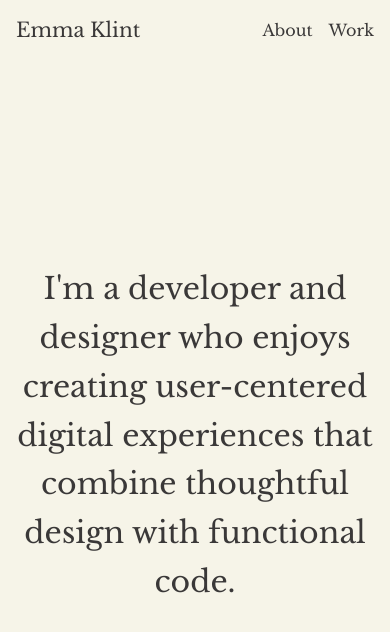
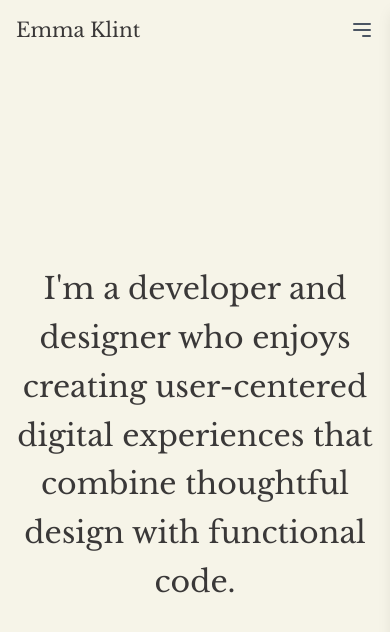
Before and after one commit to emmaklint/portfolio, a Next.js app: page / in a window 390 px wide. Shown: the top 632 px of the page. Built offline with nearby package versions, Linux system fonts and the light colour scheme.

Commit message:
mobile drawer menu

```diff
--- a/src/components/Navbar.js
+++ b/src/components/Navbar.js
@@ -2,30 +2,94 @@
 
 import Link from "next/link";
 import { usePathname } from "next/navigation";
+import { useState } from "react";
 
-const NavLink = ({ href, children }) => {
+const NavLink = ({ href, children, onClick }) => {
   const pathname = usePathname();
   const isActive = pathname === href;
 
   return (
     <Link
       href={href}
-      className={`font-serif hover:text-orange-700 text-base md:text-2xl ${
+      className={`font-serif hover:text-orange-700 text-4xl md:text-2xl ${
         isActive ? "text-decoration-line: underline underline-offset-8" : ""
       }`}
+      onClick={onClick}
     >
       {children}
     </Link>
   );
 };
+
+const DrawerMenu = ({ isOpen, onClose }) => {
+  return (
+    <div
+      className={`fixed inset-y-0 right-0 z-50 w-full bg-white shadow-lg transform ${
+        isOpen ? "translate-x-0" : "translate-x-full"
+      } transition-transform duration-300 ease-in-out`}
+    >
+      <div className="relative p-4 h-full flex flex-col justify-center">
+        <Link
+          href="/"
+          className="text-xl md:text-3xl font-serif absolute top-4 left-4"
+          onClick={onClose}
+        >
+          Emma Klint
+        </Link>
+        <button
+          onClick={onClose}
+          className="absolute top-4 right-4 text-gray-600 hover:text-gray-800"
+          aria-label="Close menu"
+        >
+          <svg
+            className="w-6 h-6"
+            fill="none"
+            stroke="currentColor"
+            viewBox="0 0 24 24"
+            xmlns="http://www.w3.org/2000/svg"
+          >
+            <path
+              strokeLinecap="round"
+              strokeLinejoin="round"
+              strokeWidth={2}
+              d="M6 18L18 6M6 6l12 12"
+            />
+          </svg>
+        </button>
+        <ul className="flex flex-col items-center justify-center space-y-6">
+          <li>
+            <NavLink href="/about" onClick={onClose}>
+              About
+            </NavLink>
+          </li>
+          <li>
+            <NavLink href="/work" onClick={onClose}>
+              Work
+            </NavLink>
+          </li>
+          {/* <li>
+            <NavLink href="/blog" onClick={onClose}>Blog</NavLink>
+          </li> */}
+        </ul>
+      </div>
+    </div>
+  );
+};
+
 const Navbar = () => {
+  const [isDrawerOpen, setIsDrawerOpen] = useState(false);
+
+  const toggleDrawer = () => {
+    setIsDrawerOpen(!isDrawerOpen);
+  };
+
   return (
-    <nav>
-      <div className="max-w-screen-xl flex flex-wrap items-center justify-between mx-auto p-4">
+    <nav className="w-full">
+      <div className="max-w-screen-xl flex items-center justify-between mx-auto p-4">
         <Link href="/" className="text-xl md:text-3xl font-serif">
           Emma Klint
         </Link>
-        <ul className="flex space-x-4">
+        <ul className="hidden md:flex flex-1 justify-center items-center space-x-4">
           <li>
             <NavLink href="/about">About</NavLink>
           </li>
@@ -36,7 +100,31 @@ const Navbar = () => {
             <NavLink href="/blog">Blog</NavLink>
           </li> */}
         </ul>
+        <button
+          onClick={toggleDrawer}
+          className="md:hidden text-gray-600 hover:text-gray-800"
+          aria-label="Toggle menu"
+        >
+          <svg
+            className="w-6 h-6"
+            fill="none"
+            stroke="currentColor"
+            viewBox="0 0 24 24"
+            xmlns="http://www.w3.org/2000/svg"
+          >
+            <path
+              strokeLinecap="round"
+              strokeLinejoin="round"
+              strokeWidth={2}
+              d="M4 6h16M4 12h16m-7 6h7"
+            />
+          </svg>
+        </button>
       </div>
+      <DrawerMenu
+        isOpen={isDrawerOpen}
+        onClose={() => setIsDrawerOpen(false)}
+      />
     </nav>
   );
 };
```
